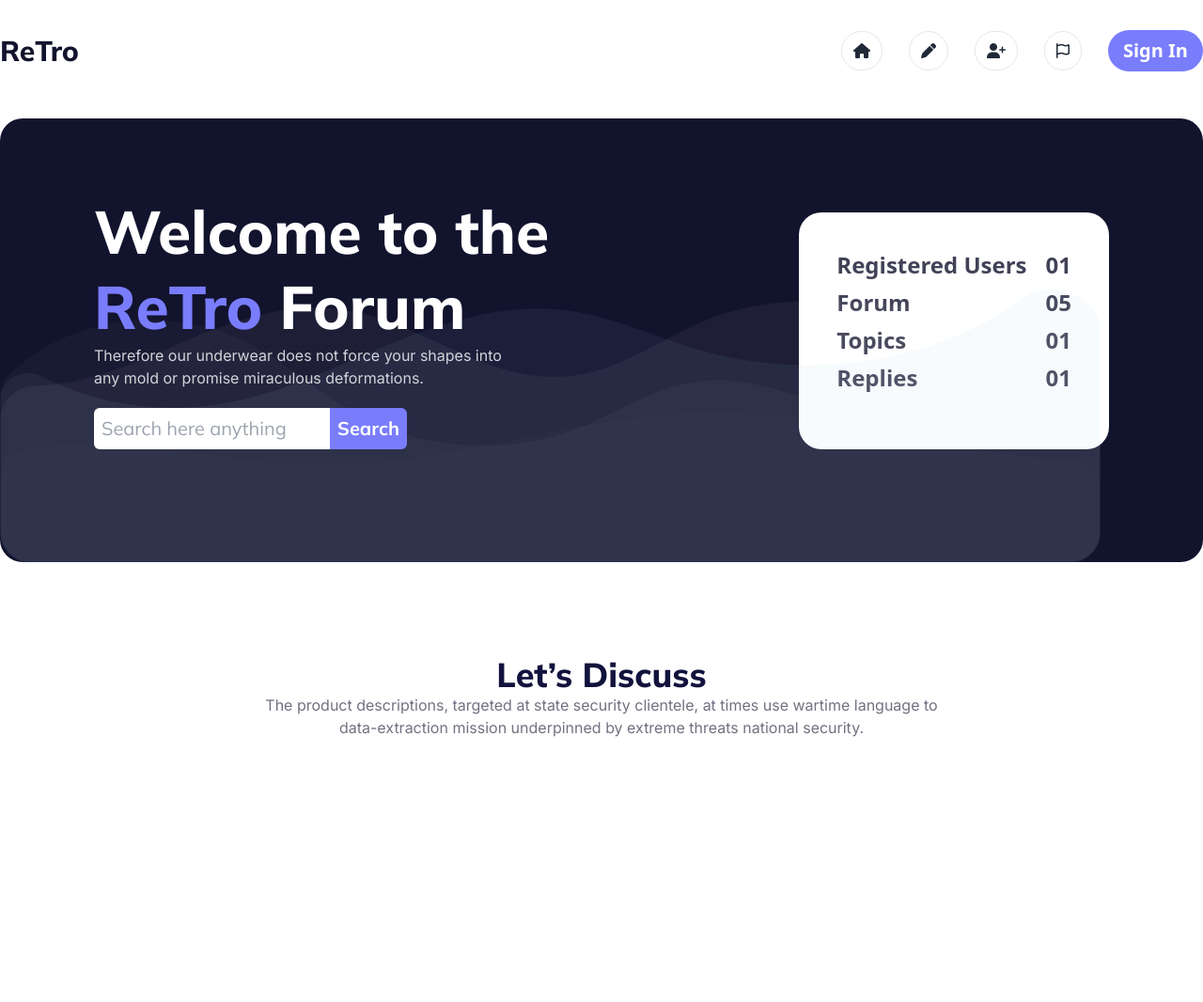
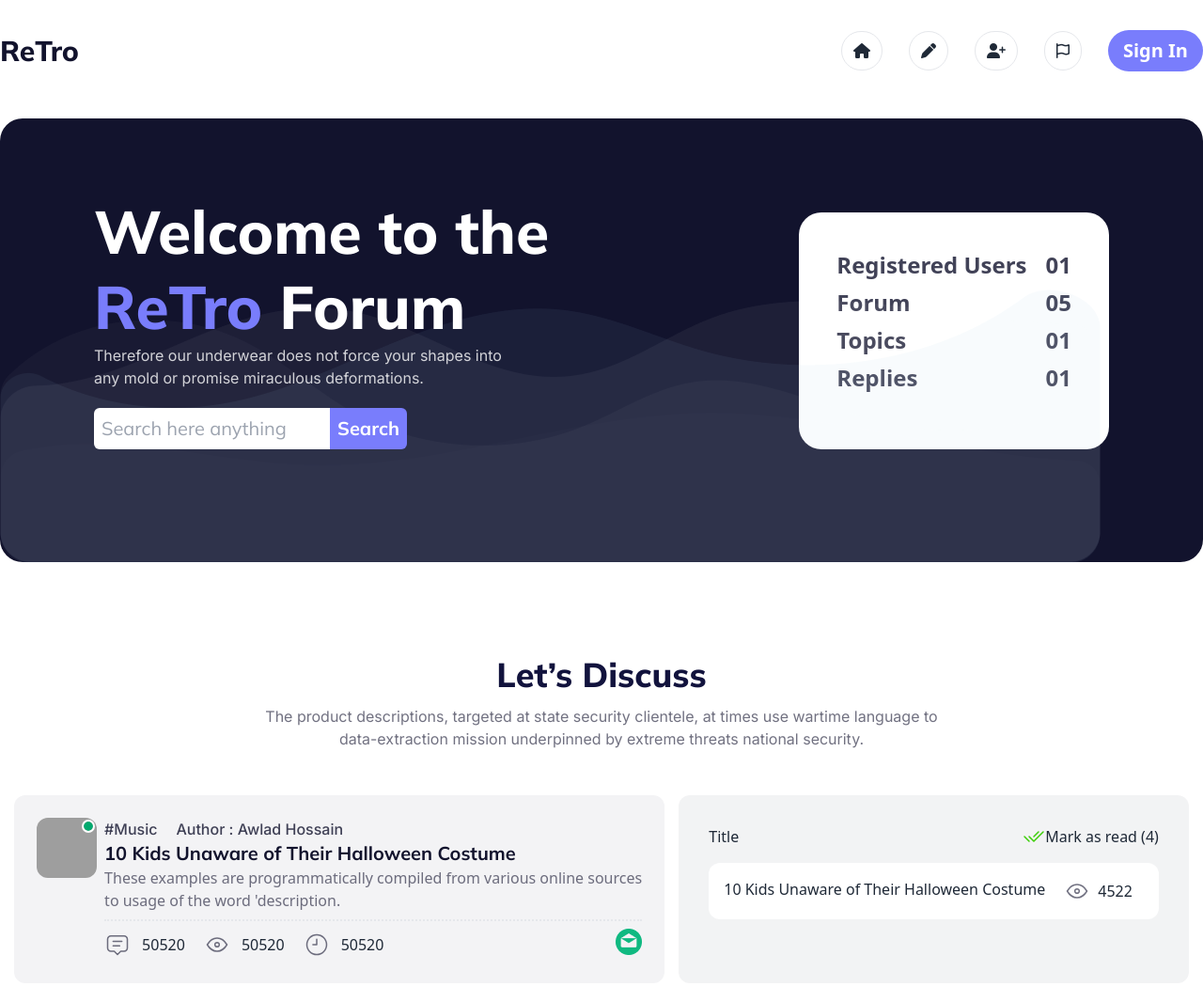
Before and after one commit to devenamulshikder/retro-forum, a plain HTML site: page index.html in a window 1280 px wide. Shown: the whole page at 94% size. Before the commit the page ends 800 px from the top, so only its background shows below. Drawn offline with nearby package versions, Linux system fonts and the light colour scheme; grey boxes are pictures that could not be loaded.

Commit message:
lets discuss section complete and added

```diff
--- a/index.html
+++ b/index.html
@@ -75,7 +75,7 @@
         <div class="absolute lg:pt-[100px]">
           <img src="./images/bgbanner.png" alt="" />
         </div>
-        <div class="flex flex-col lg:flex-row lg:justify-between ">
+        <div class="flex flex-col lg:flex-row lg:justify-between">
           <div class="relative lg:ml-[100px] lg:pt-[100px]">
             <h1
               class="text-[#fff] font-mulish text-4xl lg:text-[64px] font-extrabold"
@@ -101,7 +101,9 @@
               </button>
             </div>
           </div>
-          <div class="bg-white rounded-3xl p-10 lg:mr-[100px] mt-10 lg:mt-[100px]">
+          <div
+            class="bg-white rounded-3xl p-10 lg:mr-[100px] mt-10 lg:mt-[100px]"
+          >
             <div
               class="flex lg:gap-5 justify-between text-[#12132DCC] lg:text-2xl font-semibold mb-2"
             >
@@ -132,16 +134,88 @@
     </header>
     <main class="container mx-auto">
       <!-- lets discuss section start here -->
+      <section>
         <div class="text-center mt-[100px]">
-        <h2 class="text-[#12133D] font-mulish text-4xl font-extrabold">
+          <h2 class="text-[#12133D] font-mulish text-4xl font-extrabold mb-3">
             Let’s Discuss
           </h2>
-        <p class="text-[#12132D99] font-inter">
+          <p class="text-[#12132D99] font-inter mb-[48px]">
             The product descriptions, targeted at state security clientele, at
-          times use wartime language to <br>data-extraction mission
+            times use wartime language to <br />data-extraction mission
             underpinned by extreme threats national security.
           </p>
         </div>
+        <!-- dynamic posts -->
+        <div class="flex flex-col lg:flex-row justify-evenly mb-5">
+          <div class="flex bg-[#F3F3F5] p-4 lg:p-6 rounded-xl mb-5 lg:mb-0">
+            <div>
+              <!-- avatar -->
+              <div class="avatar online mr-2">
+                <div class="avatar">
+                  <div class="w-16 rounded-xl">
+                    <img
+                      src="https://daisyui.com/images/stock/photo-1534528741775-53994a69daeb.jpg"
+                    />
+                  </div>
+                </div>
+              </div>
+            </div>
+
+            <div>
+              <div class="flex gap-5 font-inter text-[#12132DCC] font-medium">
+                <p>#Music</p>
+                <p>Author : Awlad Hossain</p>
+              </div>
+              <div class="border-b-2 border-dotted">
+                <h1 class="font-mulish text-xl font-bold text-[#12132D]">
+                  10 Kids Unaware of Their Halloween Costume
+                </h1>
+                <p class="text-[#12132D99] mb-2">
+                  These examples are programmatically compiled from various
+                  online sources <br />
+                  to usage of the word 'description.
+                </p>
+              </div>
+              <div class="flex justify-between mt-2">
+                <div class="flex gap-5 *:items-center items-center">
+                  <div class="flex gap-3">
+                    <img src="./images/message-2.svg" alt="" />
+                    <p>50520</p>
+                  </div>
+                  <div class="flex gap-3">
+                    <img src="./images/chokh.svg" alt="" />
+                    <p>50520</p>
+                  </div>
+                  <div class="flex gap-3">
+                    <img src="./images/clock.svg" alt="" />
+                    <p>50520</p>
+                  </div>
+                </div>
+                <div>
+                  <button><img src="./images/email 1.png" alt="" /></button>
+                </div>
+              </div>
+            </div>
+          </div>
+
+          <div class="bg-[#12132D0D] rounded-xl p-5 lg:p-8 space-y-4">
+            <div class="flex justify-between">
+              <p>Title</p>
+              <p class="flex">
+                <img src="./images/Frame.svg" alt="" />Mark as read (
+                <span>4</span> )
+              </p>
+            </div>
+            <div class="flex justify-between gap-2 bg-white p-4 rounded-xl">
+              <h1>10 Kids Unaware of Their Halloween Costume</h1>
+              <div class="flex items-center gap-2 px-3">
+                <img src="./images/chokh.svg" alt="" />
+                <p>4522</p>
+              </div>
+            </div>
+          </div>
+        </div>
+      </section>
     </main>
     <footer></footer>
   </body>
```
Also changed, not shown: images/Frame.svg (added), images/chokh.svg (added), images/clock.svg (added), images/email 1.png (added), images/message-2.svg (added). Lines whose indentation alone changed are shown as unchanged.
